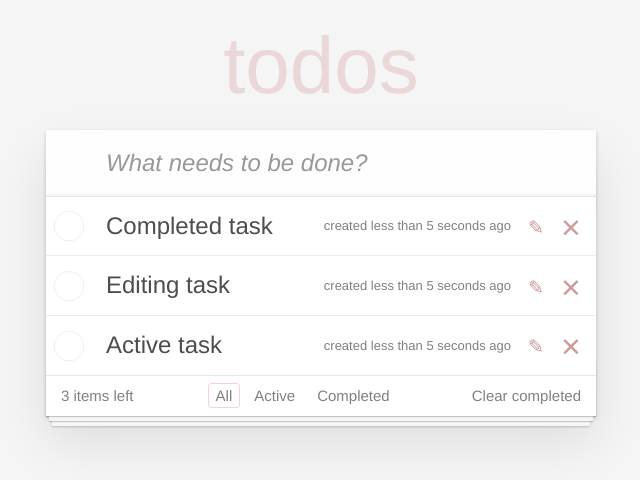
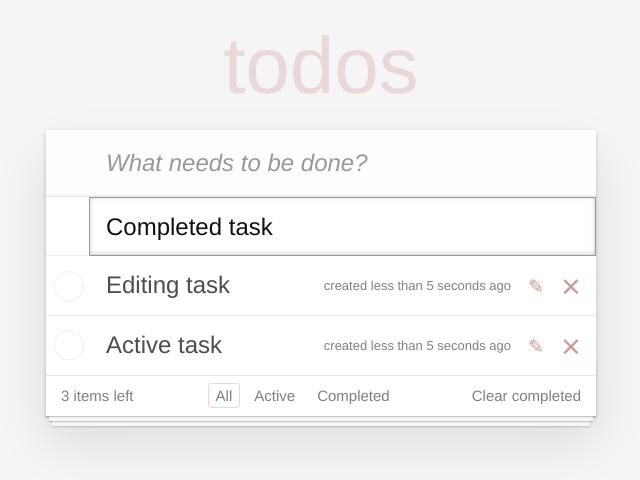
Before and after one commit to yeawful/todo-react, a React (Vite) app: page / in a window 1280 px wide. Both pictures are taken after a click on the button 855 px from the left and 227 px from the top of the page. Shown: the top 480 px of the page, without its empty margins (319-959 px from the left). Built offline with nearby package versions, Linux system fonts and the light colour scheme.

Commit message:
add defaultProps/propTypes

```diff
--- a/package.json
+++ b/package.json
@@ -14,6 +14,7 @@
   },
   "dependencies": {
     "date-fns": "^4.1.0",
+    "prop-types": "^15.8.1",
     "react": "^19.0.0",
     "react-dom": "^19.0.0"
   },
--- a/src/App.jsx
+++ b/src/App.jsx
@@ -56,6 +56,12 @@ function App() {
 
   const filteredTasks = getFilteredTasks();
 
+  const updateTask = (id, newText) => {
+    setTasks(tasks.map(task =>
+      task.id === id ? { ...task, text: newText } : task
+    ));
+  };
+
   return (
     <section className="todoapp">
       <header className="header">
@@ -68,6 +74,7 @@ function App() {
           tasks={filteredTasks}
           onToggle={toggleTask}
           onDelete={deleteTask}
+          onUpdate={updateTask}
         />
         <Footer
           tasks={tasks}
--- a/src/components/footer/footer.jsx
+++ b/src/components/footer/footer.jsx
@@ -1,5 +1,5 @@
 import TaskFilter from '../tasks-filter/tasks-filter'
-
+import PropTypes from 'prop-types';
 import './footer.css';
 
 function Footer({ tasks, currentFilter, onFilterChange, onClearCompleted }) {
@@ -21,4 +21,23 @@ function Footer({ tasks, currentFilter, onFilterChange, onClearCompleted }) {
   );
 }
 
+Footer.propTypes = {
+  tasks: PropTypes.arrayOf(
+    PropTypes.shape({
+      id: PropTypes.number.isRequired,
+      text: PropTypes.string.isRequired,
+      date: PropTypes.instanceOf(Date).isRequired,
+      completed: PropTypes.bool.isRequired,
+    })
+  ).isRequired,
+  currentFilter: PropTypes.oneOf(['All', 'Active', 'Completed']),
+  onFilterChange: PropTypes.func.isRequired,
+  onClearCompleted: PropTypes.func.isRequired,
+};
+
+Footer.defaultProps = {
+  tasks: [],
+  currentFilter: 'All',
+};
+
 export default Footer;
--- a/src/components/new-task-form/new-task-form.jsx
+++ b/src/components/new-task-form/new-task-form.jsx
@@ -1,4 +1,5 @@
 import { useState } from 'react';
+import PropTypes from 'prop-types';
 
 import './new-task-form.css';
 
@@ -26,4 +27,8 @@ function NewTaskForm({ onAdd }) {
   );
 }
 
+NewTaskForm.propTypes = {
+  onAdd: PropTypes.func.isRequired,
+};
+
 export default NewTaskForm;
--- a/src/components/task-list/task-list.jsx
+++ b/src/components/task-list/task-list.jsx
@@ -1,15 +1,21 @@
 import Task from '../task/task';
+import PropTypes from 'prop-types';
 
 import './task-list.css';
 
-function TaskList({ tasks, onToggle, onDelete}) {
+function TaskList({ tasks, onToggle, onDelete, onUpdate}) {
   if (tasks.length === 0) {
     return null;
   }
 
   const taskData = tasks.map((task) => (
-    <li key={task.id} className={task.completed ? 'completed' : ''}>
-      <Task task={task} onToggle={onToggle} onDelete={onDelete} />
+    <li key={task.id}>
+      <Task
+        task={task}
+        onToggle={onToggle}
+        onDelete={onDelete}
+        onUpdate={onUpdate}
+        />
     </li>
   ));
 
@@ -20,4 +26,22 @@ function TaskList({ tasks, onToggle, onDelete}) {
   );
 }
 
+TaskList.propTypes = {
+  tasks: PropTypes.arrayOf(
+    PropTypes.shape({
+      id: PropTypes.number.isRequired,
+      text: PropTypes.string.isRequired,
+      date: PropTypes.instanceOf(Date).isRequired,
+      completed: PropTypes.bool.isRequired,
+    })
+  ).isRequired,
+  onToggle: PropTypes.func.isRequired,
+  onDelete: PropTypes.func.isRequired,
+  onUpdate: PropTypes.func.isRequired,
+};
+
+TaskList.defaultProps = {
+  tasks: [],
+};
+
 export default TaskList;
--- a/src/components/task/task.jsx
+++ b/src/components/task/task.jsx
@@ -1,9 +1,53 @@
+import { useState } from 'react';
 import { formatDistanceToNow } from 'date-fns';
+import PropTypes from 'prop-types';
 import './task.css';
 
-function Task({ task, onToggle, onDelete }) {
+function Task({ task, onToggle, onDelete, onUpdate }) {
+  const [isEditing, setIsEditing] = useState(false);
+  const [editText, setEditText] = useState(task.text);
+
+  const handleEdit = (e) => {
+    e.stopPropagation();
+    setIsEditing(true);
+  };
+
+  const handleSubmit = (e) => {
+    e.preventDefault();
+    const trimmedText = editText.trim();
+    if (trimmedText) {
+      onUpdate(task.id, trimmedText);
+      setIsEditing(false);
+    }
+  };
+
+  const handleKeyDown = (e) => {
+    if (e.key === 'Escape') {
+      setEditText(task.text);
+      setIsEditing(false);
+    }
+  };
+
+  if (isEditing) {
     return (
-    <>
+      <li className="editing">
+        <form onSubmit={handleSubmit}>
+          <input
+            type="text"
+            className="edit"
+            value={editText}
+            onChange={(e) => setEditText(e.target.value)}
+            onBlur={handleSubmit}
+            onKeyDown={handleKeyDown}
+            autoFocus
+          />
+        </form>
+      </li>
+    );
+  }
+
+  return (
+    <li className={task.completed ? 'completed' : ''}>
       <div className="view">
         <input
           className="toggle"
@@ -19,20 +63,35 @@ function Task({ task, onToggle, onDelete }) {
           </span>
         </label>
 
-        <button type="button"
+        <button
+          type="button"
           name="edit"
           aria-label="Edit"
           className="icon icon-edit"
+          onClick={handleEdit}
         />
-        <button type="button"
+        <button
+          type="button"
           name="remove"
           aria-label="Remove"
           className="icon icon-destroy"
           onClick={() => onDelete(task.id)}
         />
       </div>
-    </>
-  )
+    </li>
+  );
 }
 
+Task.propTypes = {
+  task: PropTypes.shape({
+    id: PropTypes.number.isRequired,
+    text: PropTypes.string.isRequired,
+    date: PropTypes.instanceOf(Date).isRequired,
+    completed: PropTypes.bool.isRequired,
+  }).isRequired,
+  onToggle: PropTypes.func.isRequired,
+  onDelete: PropTypes.func.isRequired,
+  onUpdate: PropTypes.func.isRequired,
+};
+
 export default Task;
--- a/src/components/tasks-filter/tasks-filter.jsx
+++ b/src/components/tasks-filter/tasks-filter.jsx
@@ -1,3 +1,4 @@
+import PropTypes from 'prop-types';
 import './tasks-filter.css';
 
 function TaskFilter({ currentFilter, onFilterChange }) {
@@ -27,4 +28,13 @@ function TaskFilter({ currentFilter, onFilterChange }) {
   )
 }
 
+TaskFilter.propTypes = {
+  currentFilter: PropTypes.oneOf(['All', 'Active', 'Completed']).isRequired,
+  onFilterChange: PropTypes.func.isRequired,
+};
+
+TaskFilter.defaultProps = {
+  currentFilter: 'All',
+};
+
 export default TaskFilter;
```
Also changed, not shown: 1 other file (tests, documents, lock files or other folders). Lines whose indentation alone changed are shown as unchanged.
